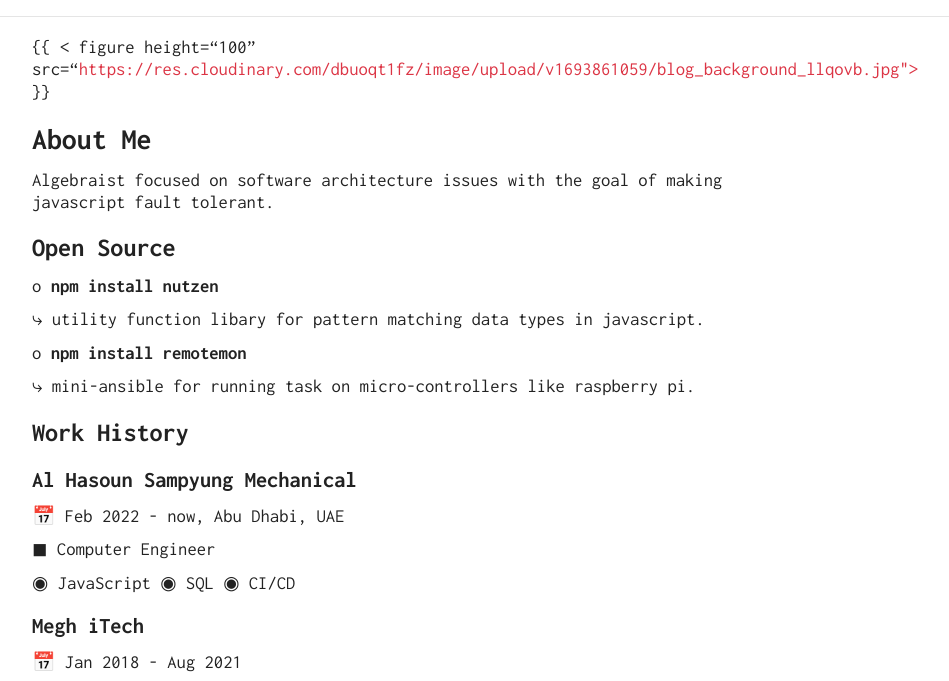
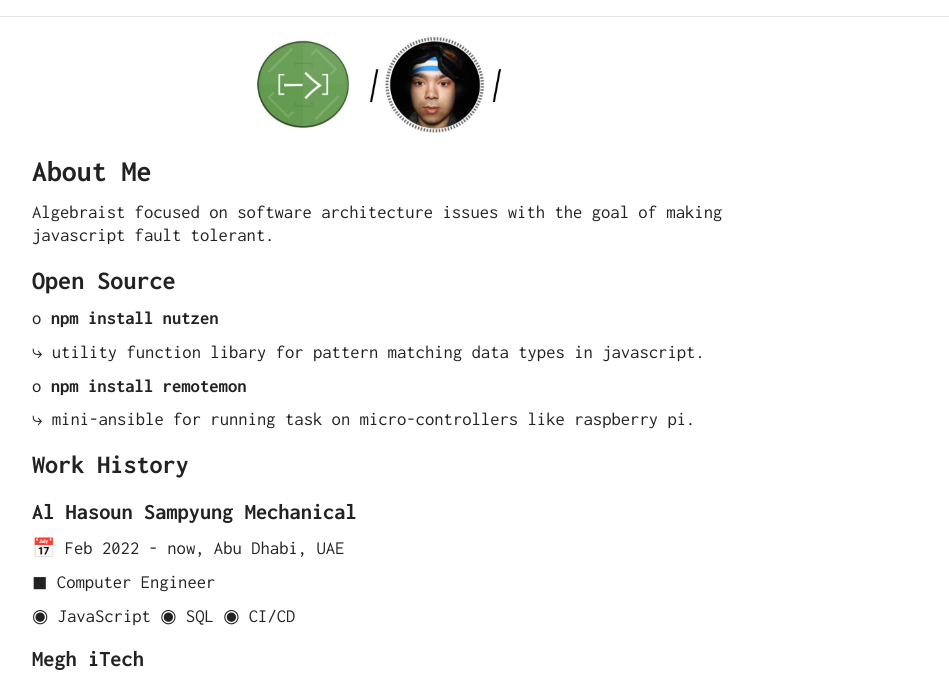
Before and after one commit to sourcevault/sourcevault.github.io, a plain HTML site: page resume/index.html in a window 1280 px wide. Shown: the part 115-796 px from the top of the page, without its empty margins (248-1197 px from the left). Drawn offline with nearby package versions, Linux system fonts and the light colour scheme; some icons are missing.

Commit message:
resume update

```diff
--- a/resume/index.html
+++ b/resume/index.html
@@ -69,7 +69,9 @@
 <hr>
 <div id="content">
 <div class="container">
-    <p>{{ &lt; figure height=&ldquo;100&rdquo; src=&ldquo;<a href="https://res.cloudinary.com/dbuoqt1fz/image/upload/v1693861059/blog_background_llqovb.jpg%22%3E">https://res.cloudinary.com/dbuoqt1fz/image/upload/v1693861059/blog_background_llqovb.jpg&quot;&gt;</a> }}</p>
+    <figure><img src="blog_background.jpg" height="100"/>
+</figure>
+
 <h2 id="about-me">About Me</h2>
 <p>Algebraist focused on software architecture issues with the goal of making javascript fault tolerant.</p>
 <h3 id="open-source">Open Source</h3>
```
